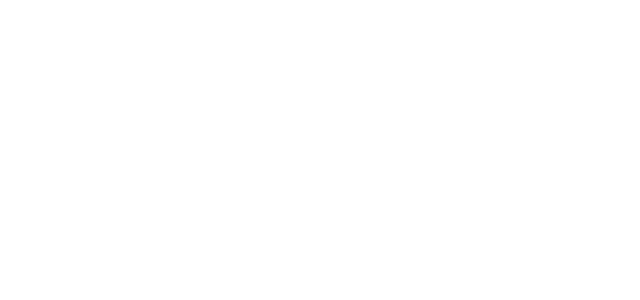
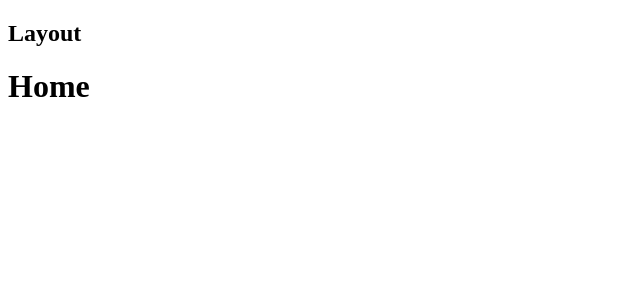
Before and after one commit to jh-shi-n/twitter-clone-nomadcoders, a React (Vite) app in the folder twitter-clone/: page / in a window 1280 px wide. Shown: the top 300 px of the page, without its empty margins (0-640 px from the left). Built offline with nearby package versions, Linux system fonts and the light colour scheme.

Commit message:
react : 기본 라우터 설정

```diff
--- a/twitter-clone/package.json
+++ b/twitter-clone/package.json
@@ -11,12 +11,16 @@
   },
   "dependencies": {
     "react": "^19.1.1",
-    "react-dom": "^19.1.1"
+    "react-dom": "^19.1.1",
+    "react-router-dom": "^6.14.2",
+    "styled-components": "^6.0.7",
+    "styled-reset": "^5.0.0"
   },
   "devDependencies": {
     "@eslint/js": "^9.36.0",
     "@types/react": "^19.1.13",
     "@types/react-dom": "^19.1.9",
+    "@types/styled-components": "^5.1.34",
     "@vitejs/plugin-react-swc": "^4.1.0",
     "eslint": "^9.36.0",
     "eslint-plugin-react-hooks": "^5.2.0",
--- /dev/null
+++ b/twitter-clone/src/components/layout.tsx
@@ -0,0 +1,10 @@
+import { Outlet } from "react-router-dom"
+
+export default function Layout(){
+    return(
+    <>
+    <h2>Layout</h2>
+    <Outlet />
+    </>
+    );
+}
--- /dev/null
+++ b/twitter-clone/src/routes/home.tsx
@@ -0,0 +1,3 @@
+export default function Home(){
+    return <h1>Home</h1>;
+}
--- /dev/null
+++ b/twitter-clone/src/routes/profile.tsx
@@ -0,0 +1,3 @@
+export default function Profile(){
+    return <h1>Profile</h1>;
+}
```
Also changed, not shown: twitter-clone/src/App.tsx (+29 -1 lines).
